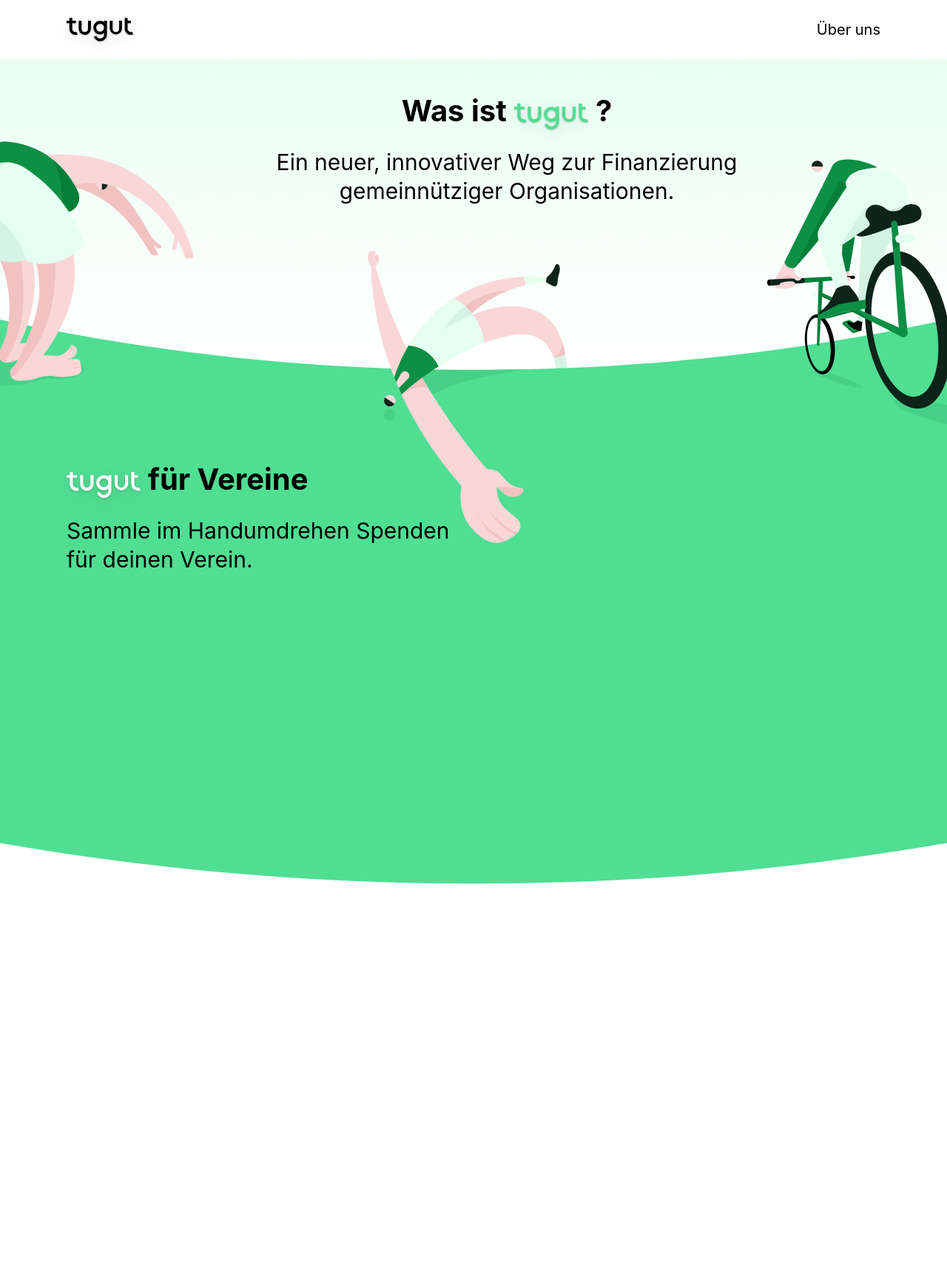
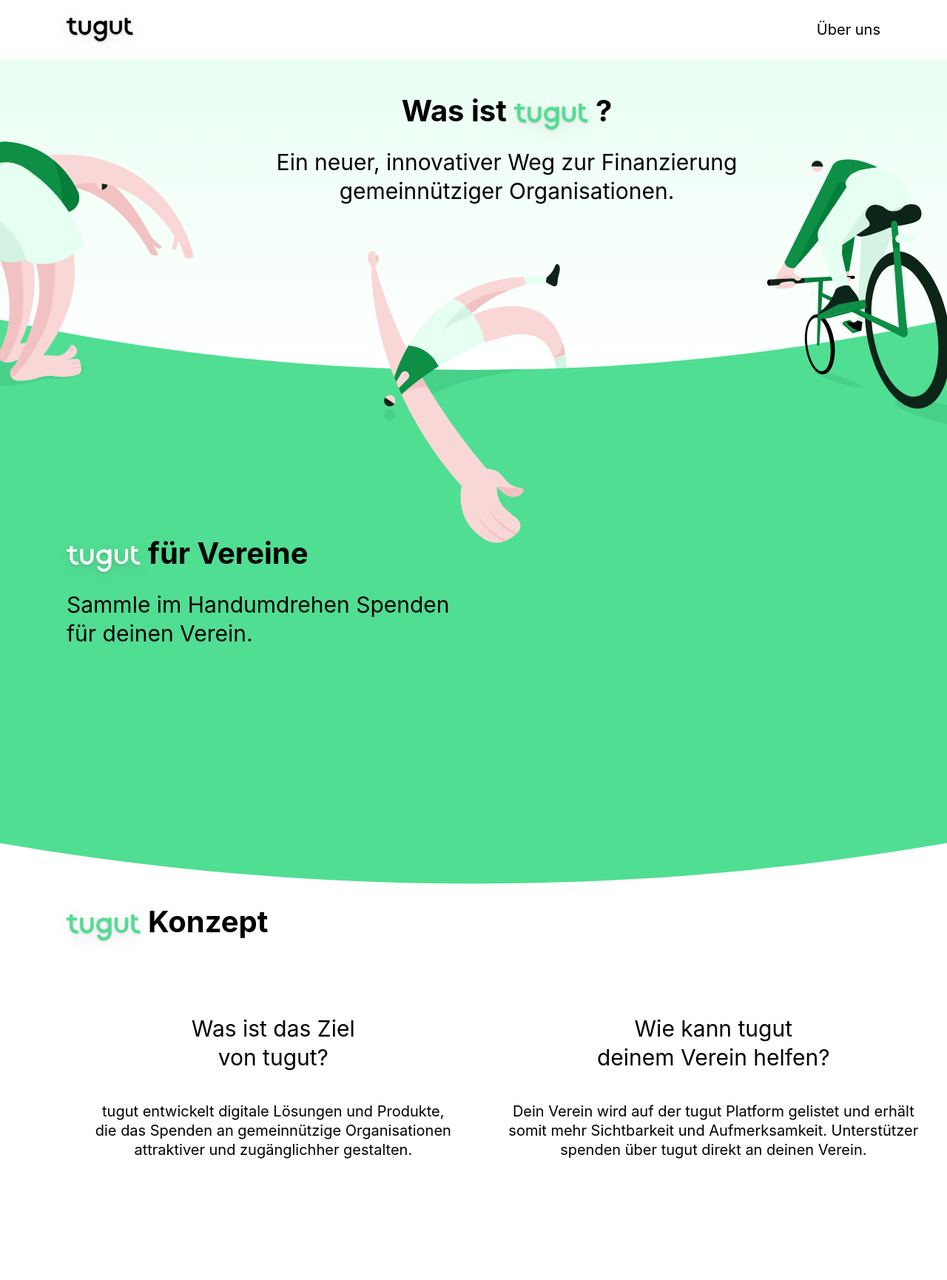
Before and after one commit to tugut-de/site, a Jekyll site: the page built from index.html, in a window 1280 px wide. Shown: the whole page at 74% size. Built offline with Jekyll 4.4.1, drawn with Linux system fonts in a browser that asks for light colours; nearby versions of some CDN libraries; before the commit the page ends 1200 px from its top, so only the background shows below that.

Commit message:
extend content

```diff
--- a/_layouts/default.html
+++ b/_layouts/default.html
@@ -28,6 +28,35 @@
             für deinen Verein.
           </div>
         </div>
+
+        <div id="concept">
+          <img class="text-logo-left" src="{{ site.url }}{{ site.baseurl }}/assets/logo_green.svg"/> Konzept
+        </div>
+
+        <div id="concept-explanation">
+          <div class="concept-item">
+            <div class="concept-item-header">
+              Was ist das Ziel<br> von tugut?
+            </div>
+            <div class="concept-item-desc">
+              tugut entwickelt digitale Lösungen und Produkte,<br>
+              die das Spenden an gemeinnützige Organisationen<br>
+              attraktiver und zugänglichher gestalten.
+            </div>
+          </div>
+          <div class="concept-item">
+            <div class="concept-item-header">
+              Wie kann tugut<br>
+              deinem Verein helfen?
+            </div>
+            <div class="concept-item-desc">
+              Dein Verein wird auf der tugut Platform gelistet und erhält<br>
+              somit mehr Sichtbarkeit und Aufmerksamkeit. Unterstützer<br>
+              spenden über tugut direkt an deinen Verein.
+            </div>
+          </div>
+        </div>
+
       </div>
       {% include features.html %}
       {% include footer.html %}
--- a/_sass/layout.scss
+++ b/_sass/layout.scss
@@ -127,10 +127,42 @@
 }
 
 #what-left {
-	margin-top: 350px;
+	margin-top: 450px;
 	display: flex;
 	flex-direction: column;
 	justify-content: left;
+}
+
+#concept {
+	margin-top: 350px;
+	margin-bottom: 25px;
+	display: flex;
+	font-size: 4rem;
+	font-weight: bold;
+}
+
+#concept-explanation {
+	margin-top: 100px;
+	display: flex;
+	flex-direction: row;
+	justify-content: space-around;
+}
+
+.concept-item {
+	flex-direction: column;
+}
+
+.concept-item-header {
+	text-align: center;
+	font-size: 3rem;
+	line-height: 1.3;
+}
+
+.concept-item-desc {
+	margin-top: 40px;
+	text-align: center;
+	font-size: 2rem;
+	line-height: 1.3;
 }
 
 @media only screen and (max-width: 768px) {
@@ -142,6 +174,22 @@
 		margin-top: 150px;
 		align-items: center;
 		text-align: center;
+	}
+
+	#concept {
+		margin-top: 150px;
+		align-items: center;
+		text-align: center;
+		justify-content: center;
+	}
+
+	#concept-explanation {
+		margin-top: 0;
+		flex-direction: column;
+	}
+
+	.concept-item-header {
+		margin-top: 20px;
 	}
 }
 
```
